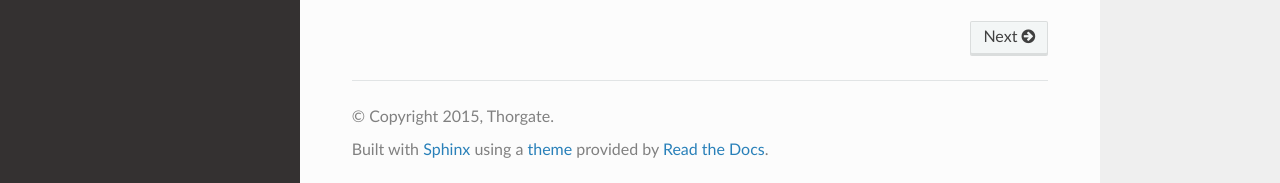
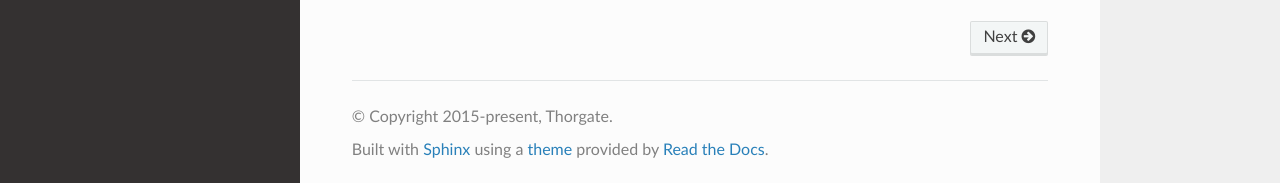
Before and after one commit to thorgate/tg-hammer, a Sphinx documentation site: the page built from docs/source/index.rst, in a window 1280 px wide and 1132 px high. Shown: the part 946-1129 px from the top of the window. Built offline with Sphinx 7.4.7 and the Read the Docs theme 2.0.0, drawn with Linux system fonts in a browser that asks for light colours.

Commit message:
Update conf.py

```diff
--- a/docs/source/conf.py
+++ b/docs/source/conf.py
@@ -16,7 +16,7 @@ master_doc = 'index'
 
 # General information about the project.
 project = u'tg-hammer'
-copyright = u'2015, Thorgate'
+copyright = u'2015-present, Thorgate'
 author = u'Thorgate'
 version = hammer_version
 release = hammer_version
```
